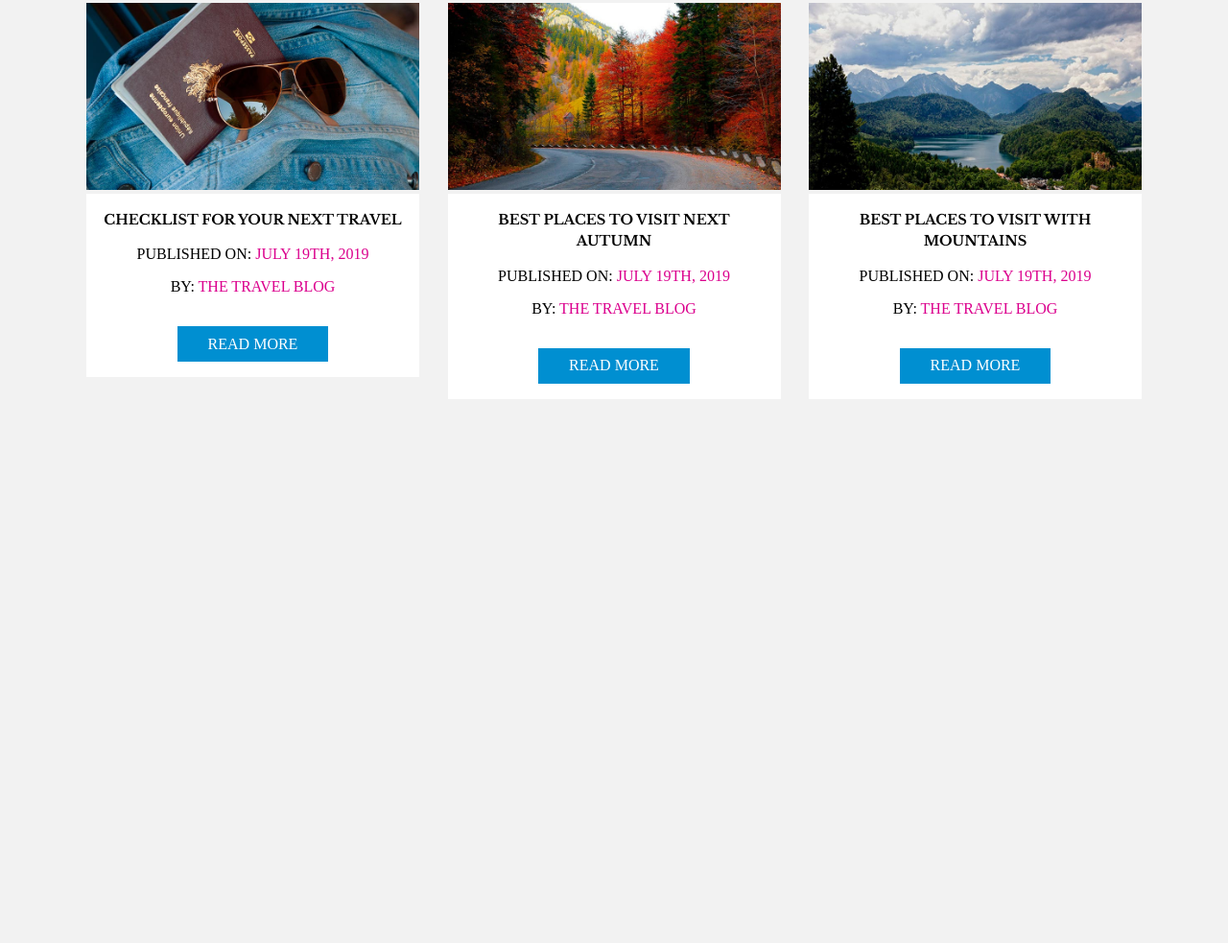
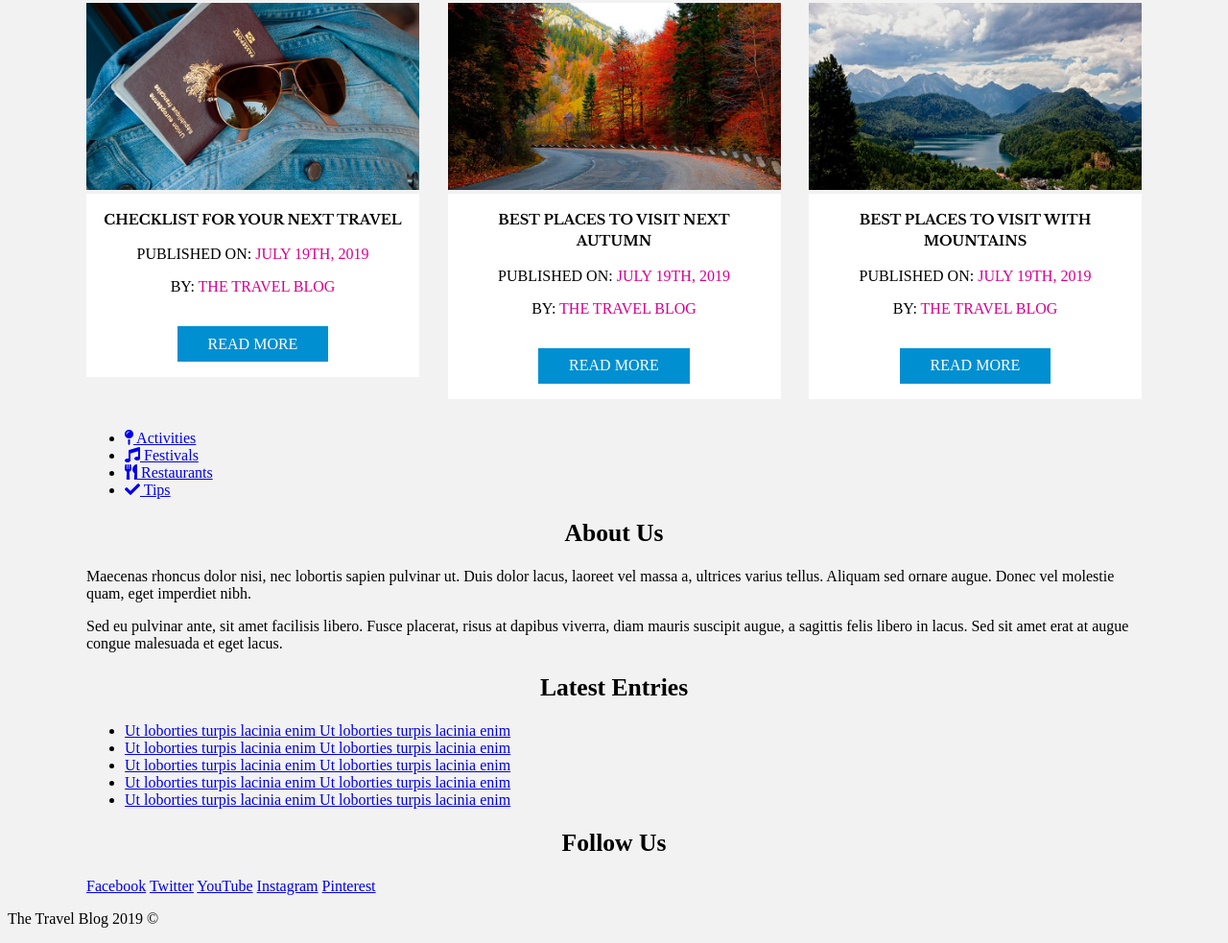
Before and after one commit to bhoomikahm18/06_Building_a_Blog_Homepage_Layout, a plain HTML site: page index.html in a window 1280 px wide. Shown: the part 1307-2290 px from the top of the page at 96% size. Before the commit the page ends 1747 px from the top, so only its background shows below. Drawn offline with nearby package versions, Linux system fonts and the light colour scheme.

Commit message:
Working with the Catagories HTML

```diff
--- a/index.html
+++ b/index.html
@@ -1,13 +1,16 @@
 <!DOCTYPE html>
 <html lang="en">
+
 <head>
     <meta charset="UTF-8">
     <meta name="viewport" content="width=device-width, initial-scale=1.0">
     <meta http-equiv="X-UA-Compatible" content="ie=edge">
     <title>Cards Flexbox</title>
+    <link rel="stylesheet" href="https://use.fontawesome.com/releases/v5.5.0/css/all.css" integrity="sha384-B4dIYHKNBt8Bc12p+WXckhzcICo0wtJAoU8YZTY5qE0Id1GSseTk6S+L3BlXeVIU" crossorigin="anonymous">
     <link href="https://fonts.googleapis.com/css?family=Libre+Baskerville:400,700" rel="stylesheet">
     <link rel="stylesheet" href="css/style.css">
 </head>
+
 <body>
     <header class="header hero">
         <div class="navbar">
@@ -45,7 +48,7 @@
                 <img src="img/02.jpg" alt="entry image">
                 <div class="content">
                     <h3>The Complete Guide for Traveling</h3>
-                        <p>Published on: <span>July 19th,  2019</span></p>
+                    <p>Published on: <span>July 19th, 2019</span></p>
                     <p>By: <span>The Travel Blog</span></p>
                     <a href="#" class="button">Read More</a>
                 </div>
@@ -54,7 +57,7 @@
                 <img src="img/03.jpg" alt="entry image">
                 <div class="content">
                     <h3>Ultimate Guide to Take the best Pictures</h3>
-                        <p>Published on: <span>July 19th,  2019</span></p>
+                    <p>Published on: <span>July 19th, 2019</span></p>
                     <p>By: <span>The Travel Blog</span></p>
                     <a href="#" class="button">Read More</a>
                 </div>
@@ -63,7 +66,7 @@
                 <img src="img/04 .jpg" alt="entry image">
                 <div class="content">
                     <h3>Checklist for your next Travel</h3>
-                        <p>Published on: <span>July 19th,  2019</span></p>
+                    <p>Published on: <span>July 19th, 2019</span></p>
                     <p>By: <span>The Travel Blog</span></p>
                     <a href="#" class="button">Read More</a>
                 </div>
@@ -72,7 +75,7 @@
                 <img src="img/05.jpg" alt="entry image">
                 <div class="content">
                     <h3>Best Places to visit next Autumn</h3>
-                        <p>Published on: <span>July 19th,  2019</span></p>
+                    <p>Published on: <span>July 19th, 2019</span></p>
                     <p>By: <span>The Travel Blog</span></p>
                     <a href="#" class="button">Read More</a>
                 </div>
@@ -81,13 +84,78 @@
                 <img src="img/06.jpg" alt="entry image">
                 <div class="content">
                     <h3>Best Places to Visit with Mountains</h3>
-                        <p>Published on: <span>July 19th,  2019</span></p>
+                    <p>Published on: <span>July 19th, 2019</span></p>
                     <p>By: <span>The Travel Blog</span></p>
                     <a href="#" class="button">Read More</a>
                 </div>
             </article>
         </main>
+        <div class="categories">
+            <ul>
+                <li>
+                    <a href="#">
+                        <i class="fas fa-map-pin"></i>
+                        Activities
+                    </a>
+                </li>
+                <li>
+                    <a href="#">
+                        <i class="fas fa-music"></i>
+                        Festivals
+                    </a>
+                </li>
+                <li>
+                    <a href="#">
+                        <i class="fas fa-utensils"></i>
+                        Restaurants
+                    </a>
+                </li>
+                <li>
+                    <a href="#">
+                        <i class="fas fa-check"></i>
+                        Tips
+                    </a>
+                </li>
+            </ul>
+        </div>
     </div>
 
+    <footer class="footer">
+        <div class="container">
+            <div class="box">
+                <h2>About Us</h2>
+                <p>Maecenas rhoncus dolor nisi, nec lobortis sapien pulvinar ut. Duis dolor lacus, laoreet vel massa a,
+                    ultrices varius tellus. Aliquam sed ornare augue. Donec vel molestie quam, eget imperdiet nibh.</p>
+
+                <p>Sed eu pulvinar ante, sit amet facilisis libero. Fusce placerat, risus at dapibus viverra, diam
+                    mauris suscipit augue, a sagittis felis libero in lacus. Sed sit amet erat at augue congue malesuada
+                    et eget lacus.</p>
+            </div>
+            <div class="box">
+                <h2>Latest Entries</h2>
+                <ul>
+                    <li><a href="#">Ut loborties turpis lacinia enim Ut loborties turpis lacinia enim</a></li>
+                    <li><a href="#">Ut loborties turpis lacinia enim Ut loborties turpis lacinia enim</a></li>
+                    <li><a href="#">Ut loborties turpis lacinia enim Ut loborties turpis lacinia enim</a></li>
+                    <li><a href="#">Ut loborties turpis lacinia enim Ut loborties turpis lacinia enim</a></li>
+                    <li><a href="#">Ut loborties turpis lacinia enim Ut loborties turpis lacinia enim</a></li>
+                </ul>
+            </div>
+            <div class="box">
+                <h2>Follow Us</h2>
+                <nav class="social-nav">
+                    <a href="http://facebook.com"><span>Facebook</span></a>
+                    <a href="http://twitter.com"><span>Twitter</span></a>
+                    <a href="http://youtube.com"><span>YouTube</span></a>
+                    <a href="http://instagram.com"><span>Instagram</span></a>
+                    <a href="http://pinterest.com"><span>Pinterest</span></a>
+                </nav>
+            </div>
+        </div><!--.container-->
+        <p class="copyright">The Travel Blog 2019 &copy; </p>
+    </footer>
+
+
 </body>
+
 </html>
```
Lines whose indentation alone changed are shown as unchanged.
